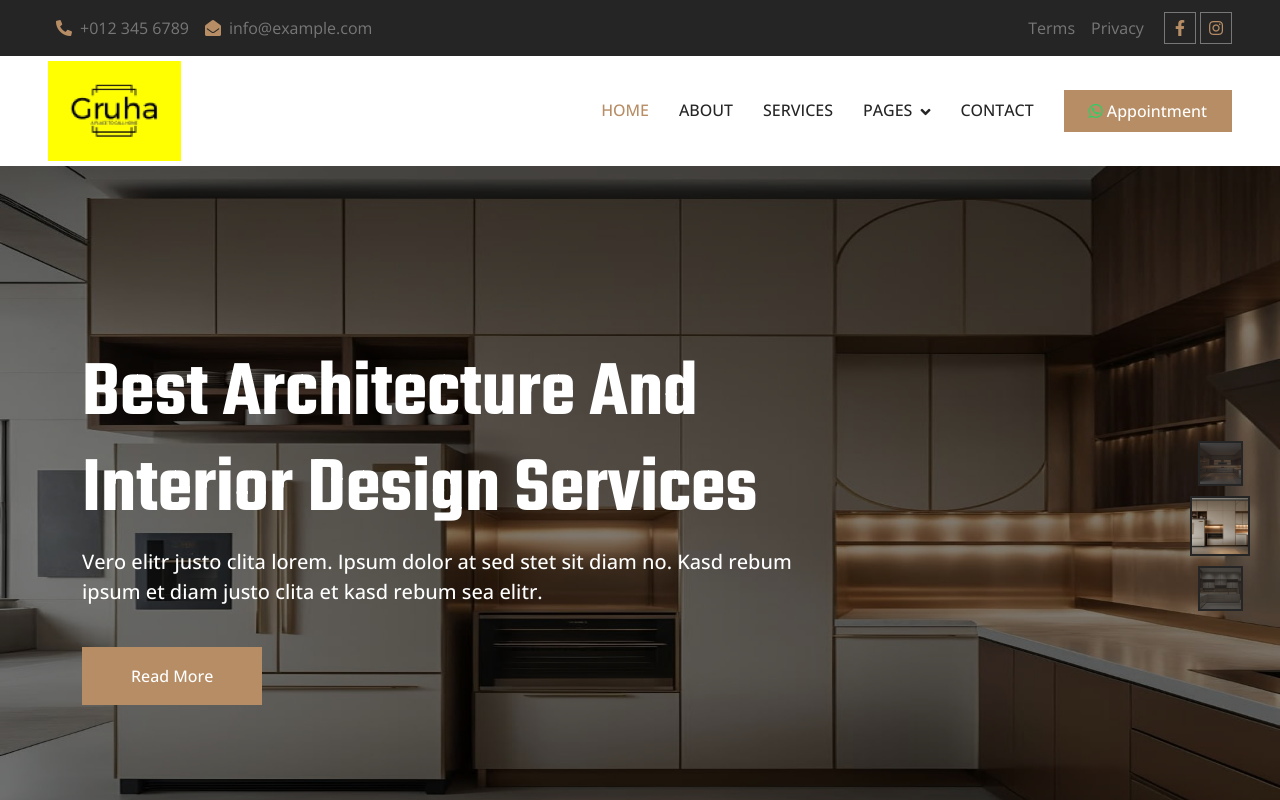
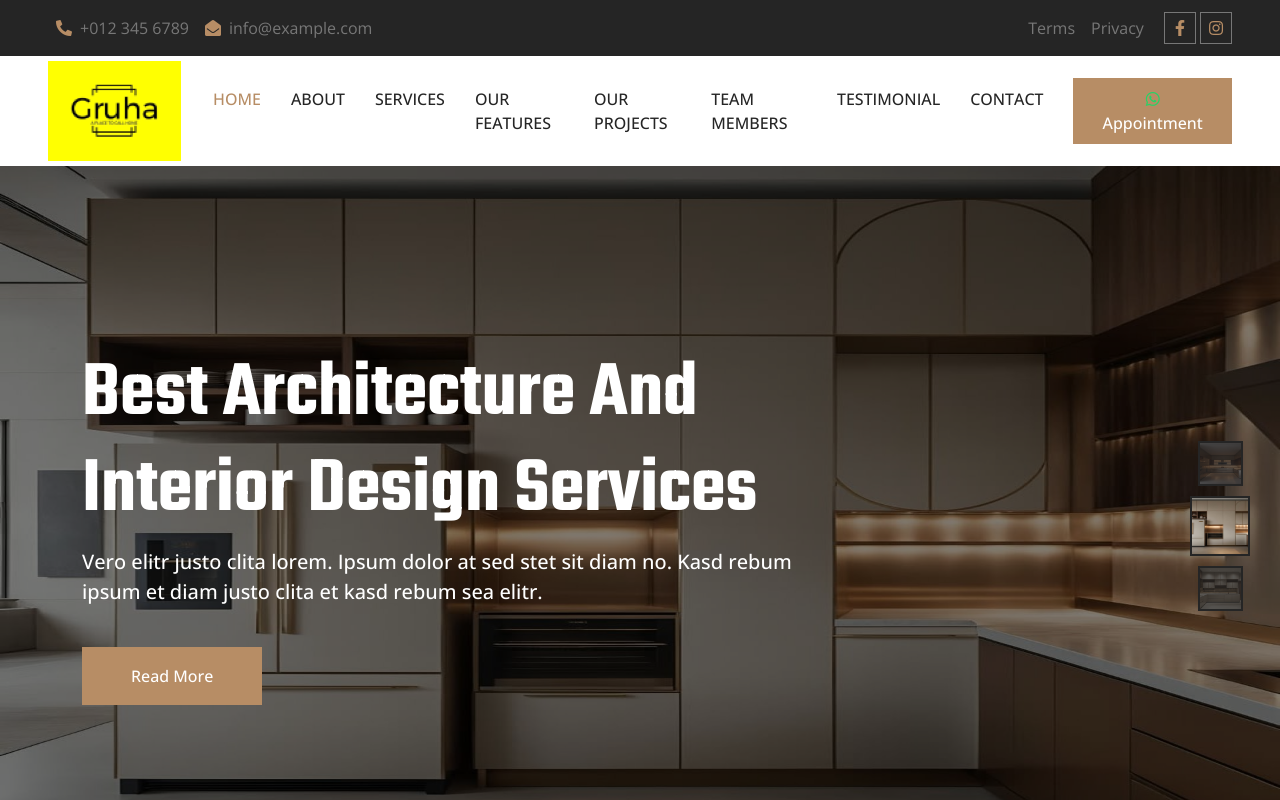
Before and after one commit to VathsalaM/construction_website, a plain HTML site: page index.html in a window 1280 px wide. Shown: the top 800 px of the page. Drawn offline with nearby package versions, Linux system fonts and the light colour scheme; animation ran at ten frames a second.

Commit message:
minimise navbar

```diff
--- a/index.html
+++ b/index.html
@@ -80,17 +80,22 @@
                 <a href="index.html" class="nav-item nav-link active">Home</a>
                 <a href="about.html" class="nav-item nav-link">About</a>
                 <a href="service.html" class="nav-item nav-link">Services</a>
-                <div class="nav-item dropdown">
-                    <a href="#" class="nav-link dropdown-toggle" data-bs-toggle="dropdown">Pages</a>
-                    <div class="dropdown-menu border-0 m-0">
-                        <a href="feature.html" class="dropdown-item">Our Features</a>
-                        <a href="project.html" class="dropdown-item">Our Projects</a>
-                        <a href="team.html" class="dropdown-item">Team Members</a>
-                        <a href="appointment.html" class="dropdown-item">Appointment</a>
-                        <a href="testimonial.html" class="dropdown-item">Testimonial</a>
-                        <a href="404.html" class="dropdown-item">404 Page</a>
-                    </div>
-                </div>
+                <a href="feature.html" class="nav-item nav-link">Our Features</a>
+                <a href="project.html" class="nav-item nav-link">Our Projects</a>
+                <a href="team.html" class="nav-item nav-link">Team Members</a>
+                <a href="testimonial.html" class="nav-item nav-link">Testimonial</a>
+
+                <!--                <div class="nav-item dropdown">-->
+<!--                    <a href="#" class="nav-link dropdown-toggle" data-bs-toggle="dropdown">Pages</a>-->
+<!--                    <div class="dropdown-menu border-0 m-0">-->
+<!--                        <a href="feature.html" class="dropdown-item">Our Features</a>-->
+<!--                        <a href="project.html" class="dropdown-item">Our Projects</a>-->
+<!--                        <a href="team.html" class="dropdown-item">Team Members</a>-->
+<!--                        <a href="appointment.html" class="dropdown-item">Appointment</a>-->
+<!--                        <a href="testimonial.html" class="dropdown-item">Testimonial</a>-->
+<!--                        <a href="404.html" class="dropdown-item">404 Page</a>-->
+<!--                    </div>-->
+<!--                </div>-->
                 <a href="contact.html" class="nav-item nav-link">Contact</a>
             </div>
             <a href="https://wa.me/918105484922?text=I'm%20interested%20in%20booking%20an%20appointment" target="_blank" class="btn btn-primary py-2 px-4 d-none d-lg-block"><i class='fab fa-whatsapp' style="color:#25D366"></i>  Appointment</a>
```
Also changed, not shown: contact.html (+15 -11 lines).
